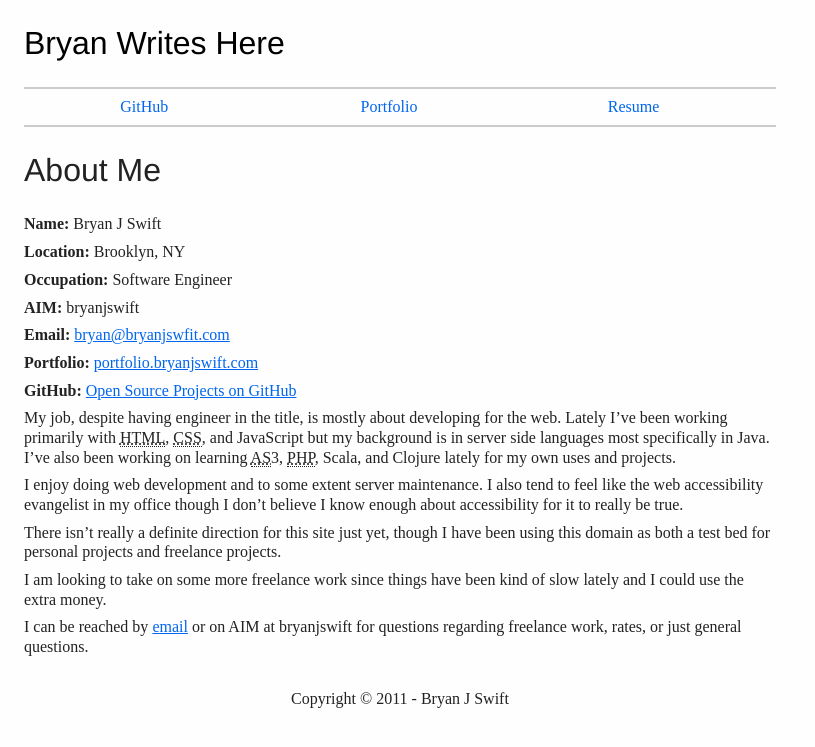
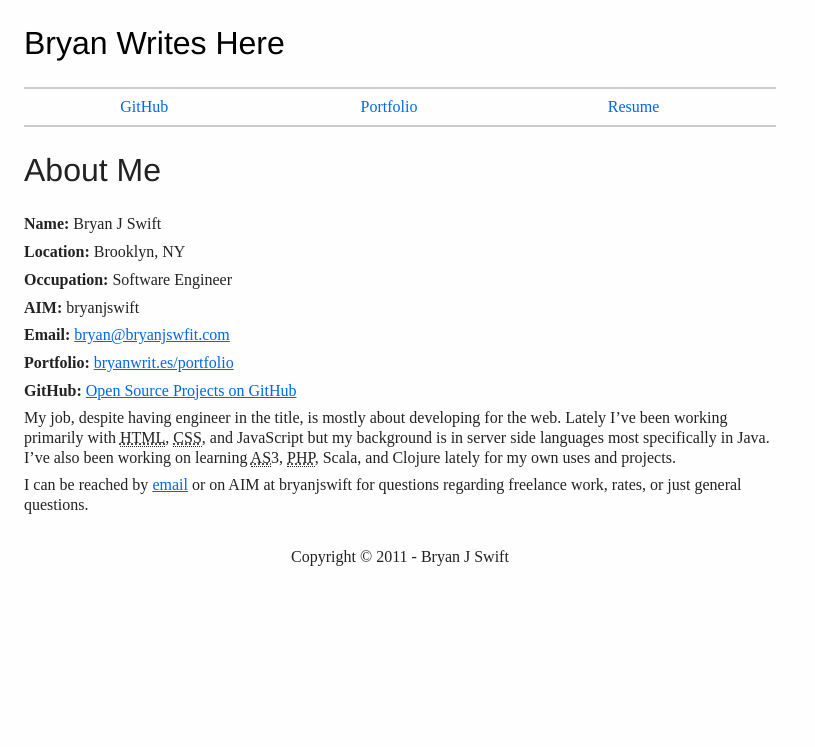
Before and after one commit to bryanjswift/bryanjswift.github.com, a Jekyll site: the page built from about/index.markdown, in a window 1280 px wide. Shown: the top 747 px of the page, without its empty margins (0-815 px from the left). Built offline with Jekyll 4.4.1, drawn with Linux system fonts in a browser that asks for light colours; Markdown is read by kramdown in place of the engine named in the settings.

Commit message:
Remove references to bryanjswift.com

```diff
--- a/about/index.markdown
+++ b/about/index.markdown
@@ -16,15 +16,9 @@ meta:
 <p><strong>Occupation:</strong> Software Engineer</p>
 <p><strong>AIM:</strong> bryanjswift</p>
 <p><strong>Email:</strong> <a href="mailto:bryan@bryanjswift.com" title="Email Bryan J Swift">bryan@bryanjswfit.com</a></p>
-<p><strong>Portfolio:</strong> <a href="http://portfolio.bryanjswift.com/" title="Works of Bryan J Swift">portfolio.bryanjswift.com</a></p>
+<p><strong>Portfolio:</strong> <a href="http://bryanwrit.es/portfolio/" title="Works of Bryan J Swift">bryanwrit.es/portfolio</a></p>
 <p><strong>GitHub:</strong> <a href="http://github.com/bryanjswift" title="Bryan J Swift on GitHub">Open Source Projects on GitHub</a></p>
 
 My job, despite having engineer in the title, is mostly about developing for the web. Lately I've been working primarily with <abbr title="HyperText Markup Language">HTML</abbr>, <abbr title="Cascading Style Sheets">CSS</abbr>, and JavaScript but my background is in server side languages most specifically in Java. I've also been working on learning <abbr title="ActionScript">AS</abbr>3, <abbr title="PHP: Hypertext Preprocessor">PHP</abbr>, Scala, and Clojure lately for my own uses and projects.
 
-I enjoy doing web development and to some extent server maintenance. I also tend to feel like the web accessibility evangelist in my office though I don't believe I know enough about accessibility for it to really be true.
-
-There isn't really a definite direction for this site just yet, though I have been using this domain as both a test bed for personal projects and freelance projects.
-
-I am looking to take on some more freelance work since things have been kind of slow lately and I could use the extra money.
-
 I can be reached by <a href="mailto:bryan@bryanjswift.com" title="Email Bryan J Swift">email</a> or on AIM at bryanjswift for questions regarding freelance work, rates, or just general questions.
--- a/portfolio/index.html
+++ b/portfolio/index.html
@@ -19,7 +19,7 @@
 					<li><a href="http://github.com/bryanjswift">GitHub</a></li>
 					<li><a href="http://tumblr.bryanjswift.com">Tumblr</a></li>
 					<li><a href="http://www.linkedin.com/in/bryanjswift">LinkedIn</a></li>
-					<li><a href="http://bryanjswift.com">Blog</a></li>
+					<li><a href="http://bryanwrit.es">Blog</a></li>
 				</ul>
 			</div>
 			<div id="freelance" class="section">
--- a/portfolio/text.html
+++ b/portfolio/text.html
@@ -19,7 +19,7 @@
 					<li><a href="http://github.com/bryanjswift">GitHub</a></li>
 					<li><a href="http://tumblr.bryanjswift.com">Tumblr</a></li>
 					<li><a href="http://www.linkedin.com/in/bryanjswift">LinkedIn</a></li>
-					<li><a href="http://bryanjswift.com">Blog</a></li>
+					<li><a href="http://bryanwrit.es">Blog</a></li>
 				</ul>
 			</div>
 			<div id="freelance" class="section">
```
